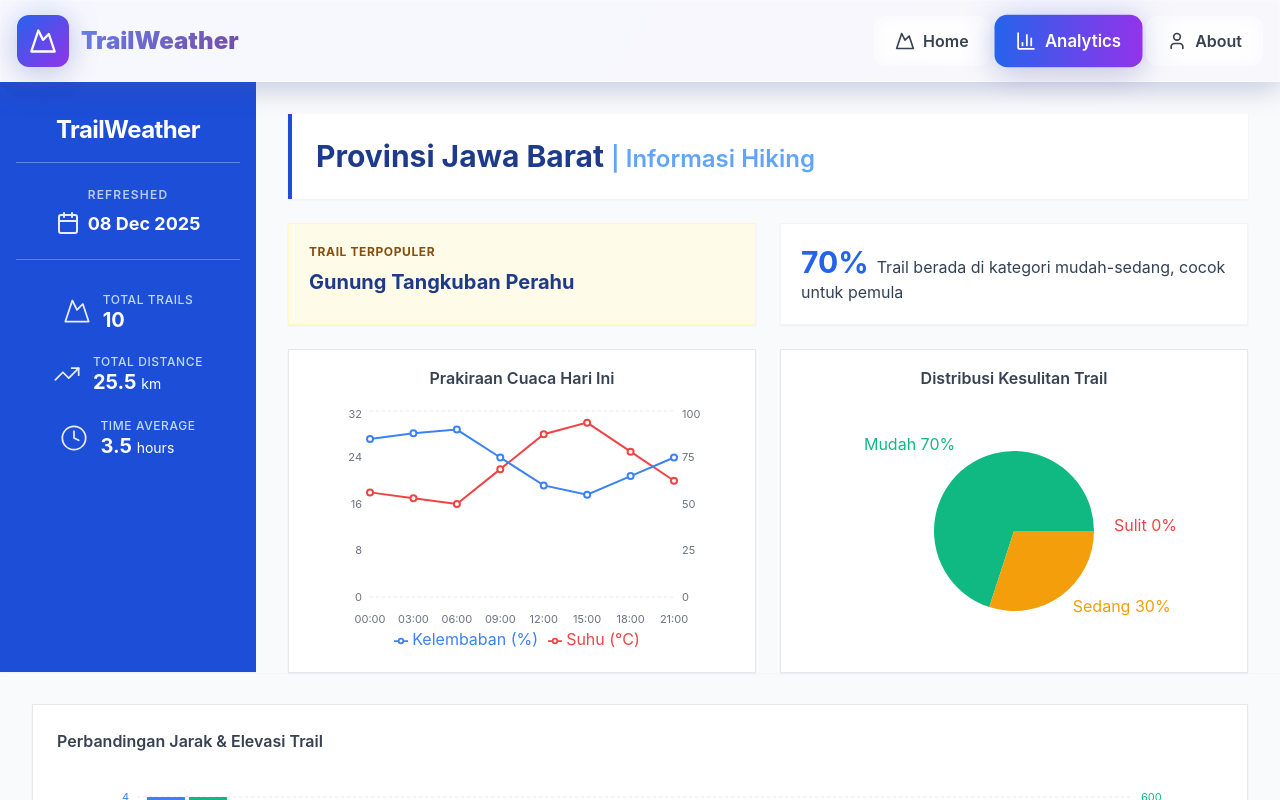
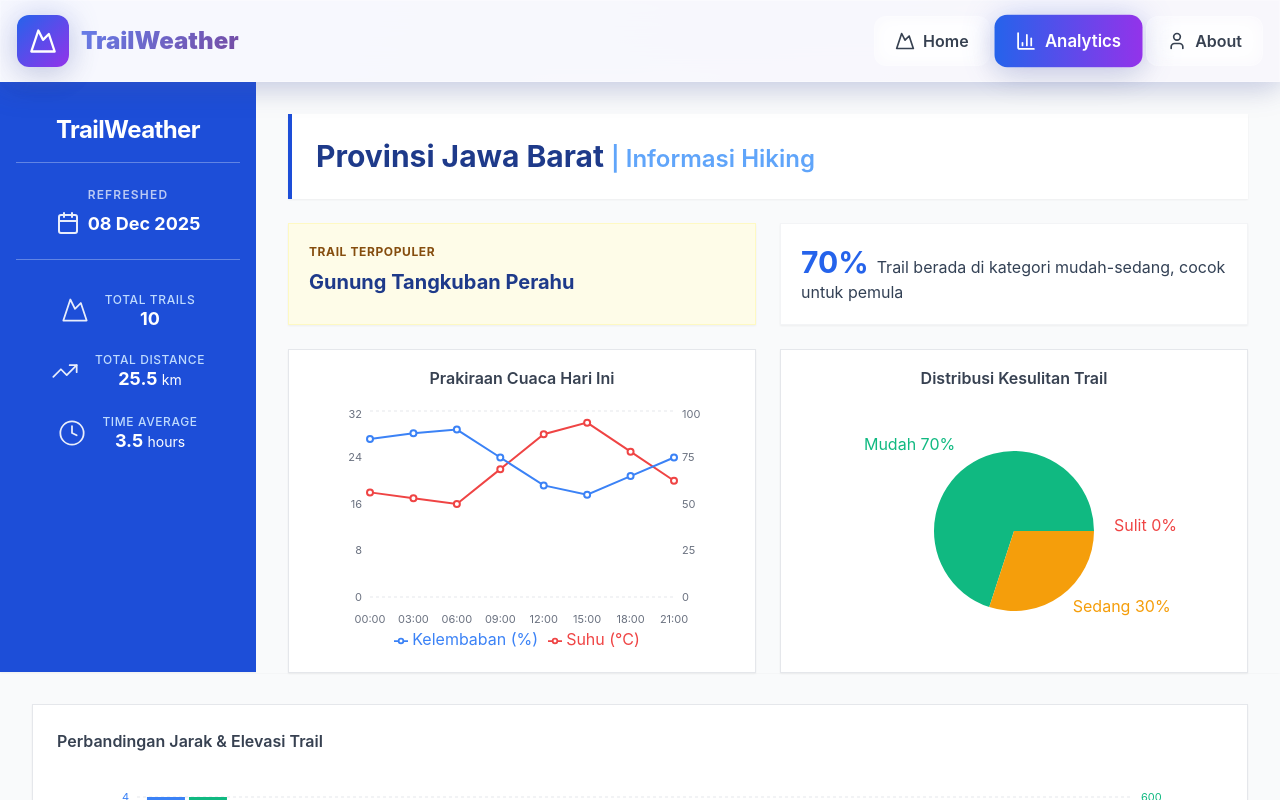
Before and after one commit to Skydragoncrazykiller/jamet-web, a React (Create React App) app: page /analytics in a window 1280 px wide. Shown: the top 800 px of the page. Built offline with nearby package versions, Linux system fonts and the light colour scheme.

Commit message:
ubah displayyyyyy

```diff
--- a/src/pages/Analytics.jsx
+++ b/src/pages/Analytics.jsx
@@ -96,31 +96,31 @@ export const Analytics = () => {
           {/* Stats Group */}
           <div className="space-y-6 w-full flex flex-col items-center px-2">
             {/* Total Trails */}
-            <div className="flex items-center gap-3 w-fit text-left">
+            <div className="flex items-center gap-4 w-fit">
               <Mountain size={28} strokeWidth={1.5} className="opacity-90" />
-              <div>
+              <div className="text-center">
                 <p className="font-medium text-xs text-blue-200 uppercase tracking-wider mb-0.5">Total Trails</p>
-                <p className="text-xl font-bold leading-none">{trails.length}</p>
+                <p className="text-lg font-bold leading-none">{trails.length}</p>
               </div>
             </div>
 
             {/* Total Distance */}
-            <div className="flex items-center gap-3 w-fit text-left">
+            <div className="flex items-center gap-4 w-fit">
               <TrendingUp size={28} strokeWidth={1.5} className="opacity-90" />
-              <div>
+              <div className="text-center">
                 <p className="font-medium text-xs text-blue-200 uppercase tracking-wider mb-0.5">Total Distance</p>
-                <p className="text-xl font-bold leading-none">
+                <p className="text-lg font-bold leading-none">
                   {trails.reduce((sum, t) => sum + t.distance, 0).toFixed(1)} <span className="text-sm font-normal">km</span>
                 </p>
               </div>
             </div>
 
             {/* Time Average */}
-            <div className="flex items-center gap-3 w-fit text-left">
+            <div className="flex items-center gap-4 w-fit">
               <Clock size={28} strokeWidth={1.5} className="opacity-90" />
-              <div>
+              <div className="text-center">
                 <p className="font-medium text-xs text-blue-200 uppercase tracking-wider mb-0.5">Time Average</p>
-                <p className="text-xl font-bold leading-none">3.5 <span className="text-sm font-normal">hours</span></p>
+                <p className="text-lg font-bold leading-none">3.5 <span className="text-sm font-normal">hours</span></p>
               </div>
             </div>
           </div>
```
